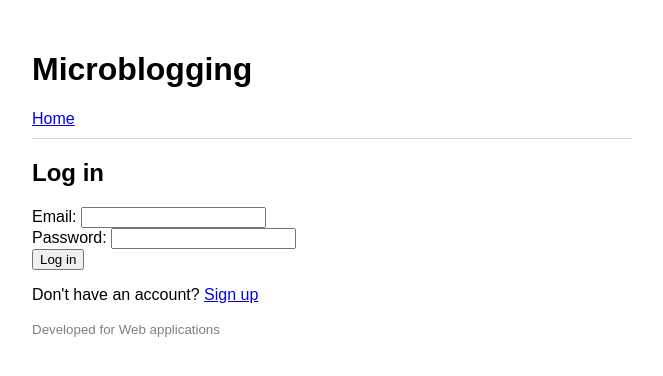
After one commit to monkeythumb/WebApp---Final-Project-Cinema-Website, a Flask app: page /login in a window 1280 px wide. The commit adds this page. Shown: the top 376 px of the page, without its empty margins (308-971 px from the left). Run offline with Flask 3, Linux system fonts and the light colour scheme.

Commit message:
Add sign-up, login, logout access control from lab 4

```diff
--- /dev/null
+++ b/cinema/auth.py
@@ -0,0 +1,70 @@
+from flask import Blueprint, render_template, request, redirect, url_for, flash
+from werkzeug.security import generate_password_hash, check_password_hash
+import flask_login
+
+from . import db
+from . import model
+
+bp = Blueprint("auth", __name__)
+
+
+@bp.route("/signup")
+def signup():
+    return render_template("auth/signup.html")
+
+
+@bp.route("/signup", methods=["POST"])
+def signup_post():
+    email = request.form.get("email")
+    username = request.form.get("username")
+    password = request.form.get("password")
+    # Check that passwords are equal
+    if password != request.form.get("password_repeat"):
+        flash("Sorry, passwords are different")
+        return redirect(url_for("auth.signup"))
+    # Check if the email is already at the database
+    query = db.select(model.User).where(model.User.email == email)
+    user = db.session.execute(query).scalar_one_or_none()
+    if user:
+        flash("Sorry, the email you provided is already registered")
+        return redirect(url_for("auth.signup"))
+    password_hash = generate_password_hash(password)
+    new_user = model.User(
+        email=email,
+        name=username,
+        profile=model.UserProfile(),
+        password=password_hash,
+    )
+    db.session.add(new_user)
+    db.session.commit()
+    flash("You've successfully signed up!")
+    return redirect(url_for("auth.login"))
+
+
+@bp.route("/login")
+def login():
+    return render_template("auth/login.html")
+
+
+@bp.route("/login", methods=["POST"])
+def login_post():
+    email = request.form.get("email")
+    password = request.form.get("password")
+    # Get the user with that email from the database
+    query = db.select(model.User).where(model.User.email == email)
+    user = db.session.execute(query).scalar_one_or_none()
+    if user and check_password_hash(user.password, password):
+        # The user exists and the password is correct
+        flask_login.login_user(user)
+        return redirect(url_for("main.index"))
+    else:
+        # Wrong email and/or password
+        flash("Sorry, wrong email or password")
+        return redirect(url_for("auth.login"))
+
+
+@bp.route("/logout")
+@flask_login.login_required
+def logout():
+    flask_login.logout_user()
+    return redirect(url_for("auth.login"))
--- a/cinema/main.py
+++ b/cinema/main.py
@@ -1,38 +1,29 @@
 import datetime
 import dateutil.tz
 
-from flask import Blueprint, render_template
+from flask import Blueprint, render_template, request, redirect, url_for
+# request - reading the form data
+# redirect, url_for - sending the browser to the post's page
+# db - saving to the database
+import flask_login
 
+from . import db
+from . import model
 
-from . import model
 
 bp = Blueprint("main", __name__)
 
 
 @bp.route("/")
+@flask_login.login_required
 def index():
-    user = model.User(email="mary@example.com", name="mary")
-    posts = [
-        model.Post(
-            user=user,
-            text="Test post",
-            timestamp=datetime.datetime.now(dateutil.tz.tzlocal()),
-        ),
-        model.Post(
-            user=user,
-            text="Another post",
-            timestamp=datetime.datetime.now(dateutil.tz.tzlocal()),
-        ),
-        model.Post(
-            user=user,
-            text="E-Post",
-            timestamp=datetime.datetime.now(dateutil.tz.tzlocal()),
-        ),
-    ]
+    query = db.select(model.Post).order_by(model.Post.timestamp.desc()).limit(10)
+    posts = db.session.execute(query).scalars().all()
     return render_template("main/index.html", posts=posts)
 
 
 @bp.route("/profile")
+@flask_login.login_required
 def profile():
     user = model.User(email="mary@example.com", name="mary")
     posts = [
@@ -50,25 +41,25 @@ def profile():
     return render_template("main/profile.html", user=user, posts=posts)
 
 
-@bp.route("/post")
-def post():
-    user = model.User(email="mary@example.com", name="mary")
-    other_user = model.User(email="john@example.com", name="john")
-    original = model.Post(
-        user=user,
-        text="Finally finished the HTML and CSS lab.",
-        timestamp=datetime.datetime.now(dateutil.tz.tzlocal()),
+@bp.route("/post/<int:post_id>")
+@flask_login.login_required
+def post(post_id):
+    post = db.get_or_404(model.Post, post_id)
+    return render_template("main/post.html", post=post)
+
+
+@bp.route("/post/new", methods=["POST"])
+@flask_login.login_required
+def new_post():
+    text = request.form.get("text") # read the text from the form
+    # create post object:
+    post = model.Post(
+        user=flask_login.current_user, # current_user - loggedin user from User row from the database
+        text=text,
+        timestamp=datetime.datetime.now(dateutil.tz.tzlocal()), # datetime and dateutil - timestamps imported from main.py
     )
-    responses = [
-        model.Post(
-            user=other_user,
-            text="Same here, the CSS part took me longer than the HTML.",
-            timestamp=datetime.datetime.now(dateutil.tz.tzlocal()),
-        ),
-        model.Post(
-            user=other_user,
-            text="Good luck with Flask!",
-            timestamp=datetime.datetime.now(dateutil.tz.tzlocal()),
-        ),
-    ]
-    return render_template("main/post.html", post=original, posts=responses)
+
+    db.session.add(post)
+    db.session.commit()
+
+    return redirect(url_for("main.post", post_id=post.id))
--- a/cinema/model.py
+++ b/cinema/model.py
@@ -5,10 +5,12 @@ from sqlalchemy import String, DateTime, ForeignKey, LargeBinary
 from sqlalchemy.orm import Mapped, mapped_column, relationship
 from sqlalchemy.sql import func
 
+import flask_login
+
 from . import db
 
 
-class User(db.Model):
+class User(flask_login.UserMixin, db.Model):
     __tablename__ = "users"
     id: Mapped[int] = mapped_column(primary_key=True)
     email: Mapped[str] = mapped_column(String(128), unique=True)
--- a/cinema/static/style.css
+++ b/cinema/static/style.css
@@ -38,3 +38,9 @@ body {
 button:hover {
     background: lightgray;
 }
+.notification {
+    background: lightyellow;
+    border: 1px solid gold;
+    padding: 8px;
+    margin: 10px 0;
+}
--- /dev/null
+++ b/cinema/templates/auth/login.html
@@ -0,0 +1,16 @@
+{% extends 'base.html' %}
+
+{% block content %}
+    <h2>Log in</h2>
+    {% with messages = get_flashed_messages() %}
+        {% for message in messages %}
+            <div class="notification">{{ message }}</div>
+        {% endfor %}
+    {% endwith %}
+    <form action="{{ url_for('auth.login_post') }}" method="post">
+        <div><label>Email: <input type="email" name="email" required/></label></div>
+        <div><label>Password: <input type="password" name="password" required/></label></div>
+        <div><input type="submit" value="Log in"/></div>
+    </form>
+    <p>Don't have an account? <a href="{{ url_for('auth.signup') }}">Sign up</a></p>
+{% endblock %}
--- a/cinema/templates/base.html
+++ b/cinema/templates/base.html
@@ -9,6 +9,10 @@
         <header class="site-header">
             <h1>Microblogging</h1>
             <a href="{{ url_for('main.index') }}">Home</a>
+            {% if current_user.is_authenticated %}
+                <span class="current-user">User: {{ current_user.name }}</span>
+                <a href="{{ url_for('auth.logout') }}">Log out</a>
+            {% endif %}
         </header>
         <section class="content">
             {% block content %}{% endblock %}
--- a/cinema/templates/main/index.html
+++ b/cinema/templates/main/index.html
@@ -9,8 +9,8 @@
 
     <section class="new-post">
         <h2>Create a new post</h2>
-        <form>
-            <textarea name="text" rows="3" placeholder="What's happening?"></textarea>
+        <form action="{{url_for('main.new_post')}}" method="post">
+            <textarea name="text" rows="3" placeholder="What's on your mind?"></textarea>
             <button type="submit">Post</button>
         </form>
     </section>
--- a/cinema/templates/post_template.html
+++ b/cinema/templates/post_template.html
@@ -2,7 +2,7 @@
     <div class="text">{{ post.text }}</div>
     <div class="metadata">
         <a href="{{ url_for('main.profile') }}" class="author">@{{ post.user.name }}</a>
-        <a href="{{ url_for('main.post') }}" class="date">{{ post.timestamp }}</a>
+        <a href="{{ url_for('main.post', post_id=post.id) }}", class="date">{{ post.timestamp }}</a>
     </div>
     <button type="button" class="reply-button">Reply</button>
 </div>
```
Also changed, not shown: cinema/__init__.py (+12 -0 lines), cinema/templates/auth/signup.html (added, +18 -0 lines).
